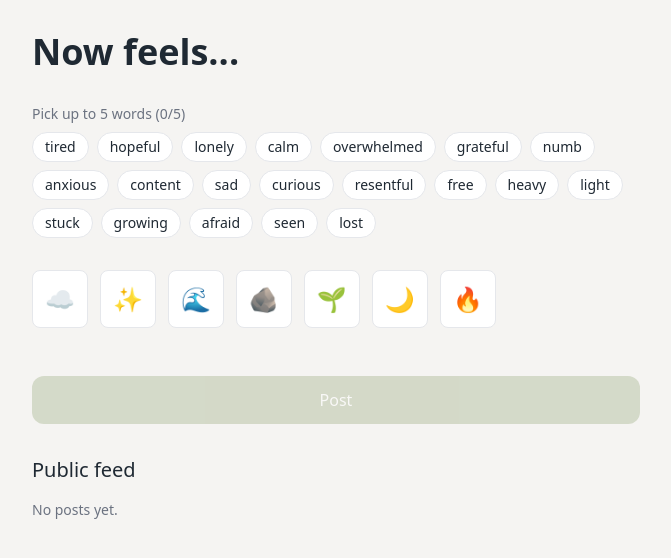
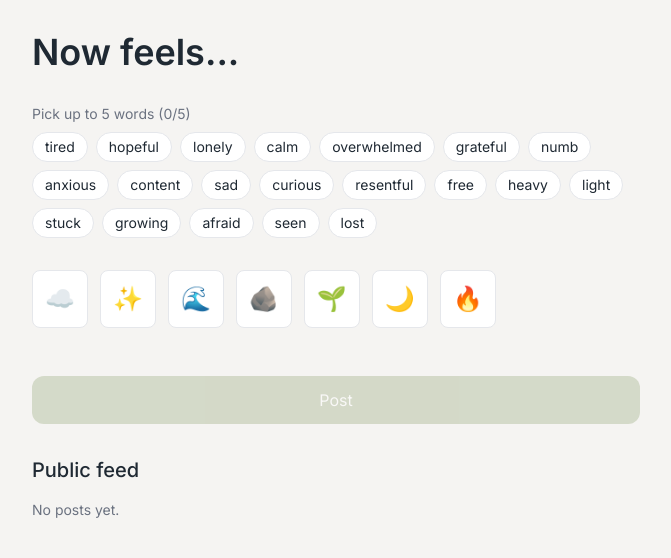
Before and after one commit to KateBark/now-feels, a Next.js app: page / in a window 1280 px wide. Shown: the top 558 px of the page, without its empty margins (304-975 px from the left). Built offline with nearby package versions, Linux system fonts and the light colour scheme.

Commit message:
updated font to Inter

```diff
--- a/app/globals.css
+++ b/app/globals.css
@@ -1,7 +1,9 @@
+@import url("https://fonts.googleapis.com/css2?family=Inter:wght@400;500;600;700&display=swap");
 @import "tailwindcss";
 
 body {
   font-family:
+    Inter,
     system-ui,
     -apple-system,
     BlinkMacSystemFont,
```
